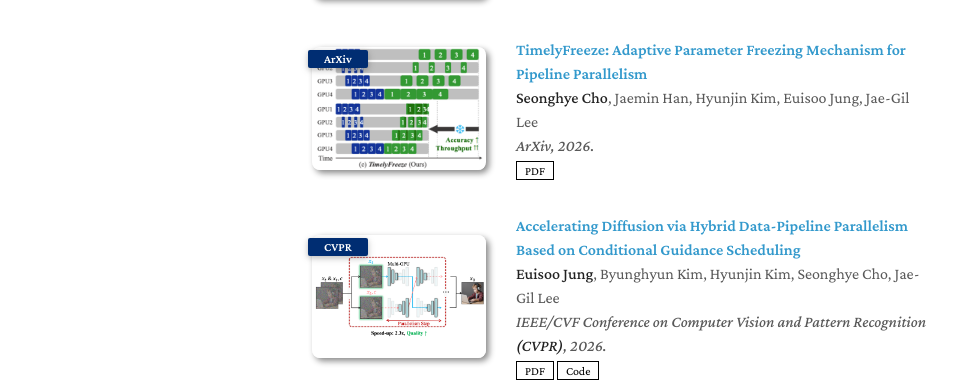
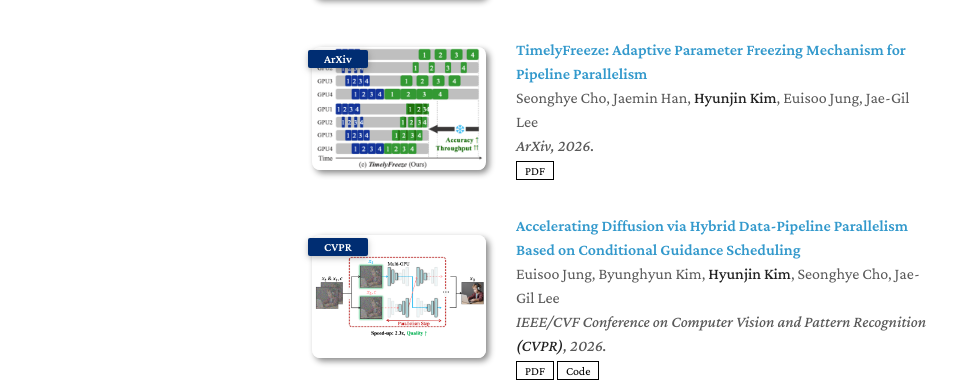
Before and after one commit to Hyunjin1228/Hyunjin1228.github.io, a Jekyll site: the page built from index.md, in a window 1280 px wide and 1274 px high. Shown: the part 578-960 px from the top of the window, without its empty margins (178-1142 px from the left). Built offline with Jekyll 4.4.1, drawn with Linux system fonts in a browser that asks for light colours; a style sheet for code colours, icons or effects is not loaded; part of the change alters nothing that is shown.

```diff
--- a/_data/publications.yml
+++ b/_data/publications.yml
@@ -11,14 +11,14 @@ main:
     image: ./assets/img/cluster.png
 
   - title: "TimelyFreeze: Adaptive Parameter Freezing Mechanism for Pipeline Parallelism"
-    authors: <strong>Seonghye Cho</strong>, Jaemin Han, Hyunjin Kim, Euisoo Jung, Jae-Gil Lee
+    authors: Seonghye Cho, Jaemin Han, <strong>Hyunjin Kim</strong>, Euisoo Jung, Jae-Gil Lee
     conference_short: ArXiv
     conference: ArXiv, 2026.
     pdf: https://arxiv.org/pdf/2602.21760
     image: ./assets/img/timelyfreeze.png
 
   - title: "Accelerating Diffusion via Hybrid Data-Pipeline Parallelism Based on Conditional Guidance Scheduling"
-    authors: <strong>Euisoo Jung</strong>, Byunghyun Kim, Hyunjin Kim, Seonghye Cho, Jae-Gil Lee
+    authors: Euisoo Jung, Byunghyun Kim, <strong>Hyunjin Kim</strong>, Seonghye Cho, Jae-Gil Lee
     conference_short: CVPR
     conference: IEEE/CVF Conference on Computer Vision and Pattern Recognition <strong>(CVPR)</strong>, 2026.
     pdf: https://arxiv.org/pdf/2602.21760
```
